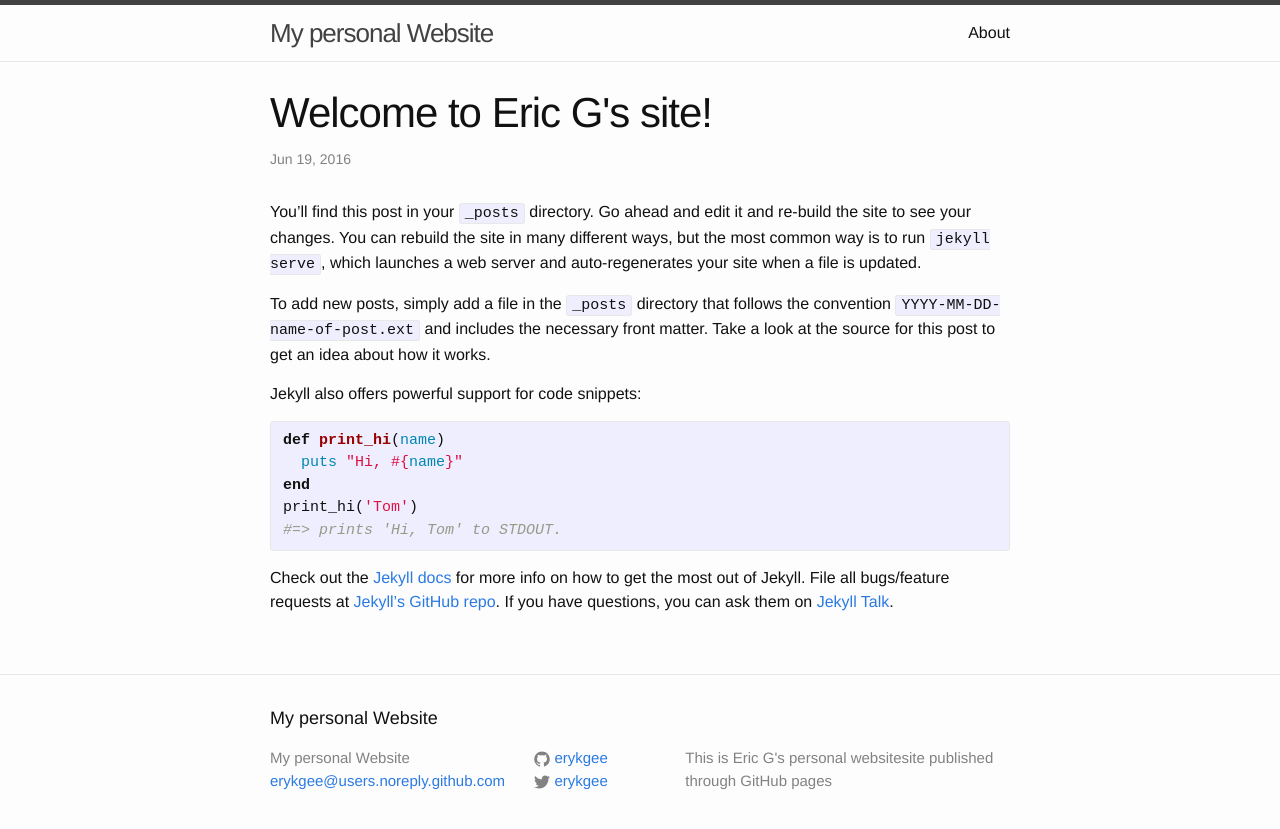
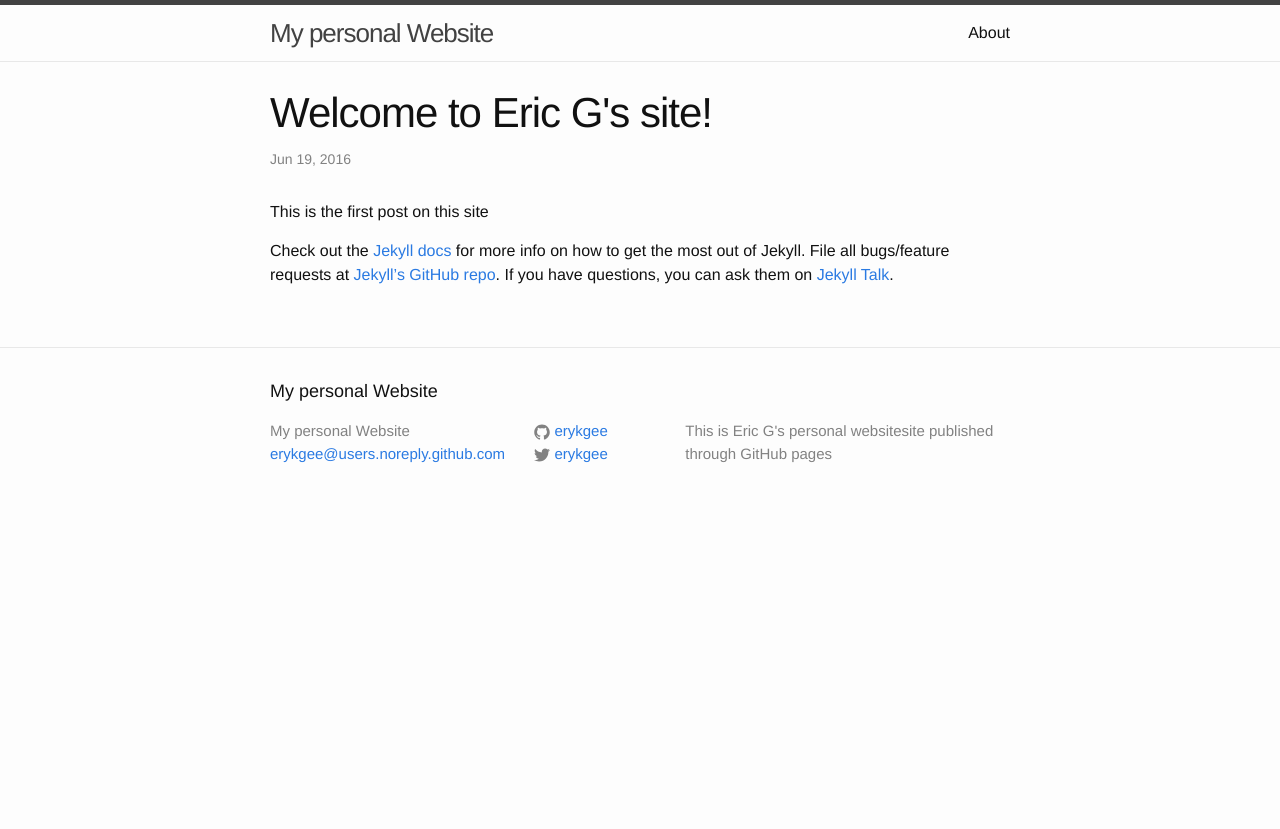
Before and after one commit to erykgee/erykgee.github.io, a Jekyll site: the page built from _posts/2016-06-19-welcome-to-jekyll.markdown, in a window 1280 px wide. Shown: the top 829 px of the page. Built offline with Jekyll 4.4.1, drawn with Linux system fonts in a browser that asks for light colours.

Commit message:
Save my work

```diff
--- a/_posts/2016-06-19-welcome-to-jekyll.markdown
+++ b/_posts/2016-06-19-welcome-to-jekyll.markdown
@@ -4,19 +4,11 @@ title:  "Welcome to Eric G's site!"
 date:   2016-06-19 13:56:12 +0100
 categories: jekyll update
 ---
-You’ll find this post in your `_posts` directory. Go ahead and edit it and re-build the site to see your changes. You can rebuild the site in many different ways, but the most common way is to run `jekyll serve`, which launches a web server and auto-regenerates your site when a file is updated.
+This is the first post on this site
 
-To add new posts, simply add a file in the `_posts` directory that follows the convention `YYYY-MM-DD-name-of-post.ext` and includes the necessary front matter. Take a look at the source for this post to get an idea about how it works.
 
-Jekyll also offers powerful support for code snippets:
 
-{% highlight ruby %}
-def print_hi(name)
-  puts "Hi, #{name}"
-end
-print_hi('Tom')
-#=> prints 'Hi, Tom' to STDOUT.
-{% endhighlight %}
+
 
 Check out the [Jekyll docs][jekyll-docs] for more info on how to get the most out of Jekyll. File all bugs/feature requests at [Jekyll’s GitHub repo][jekyll-gh]. If you have questions, you can ask them on [Jekyll Talk][jekyll-talk].
 
```
Also changed, not shown: about.md (+6 -1 lines).
